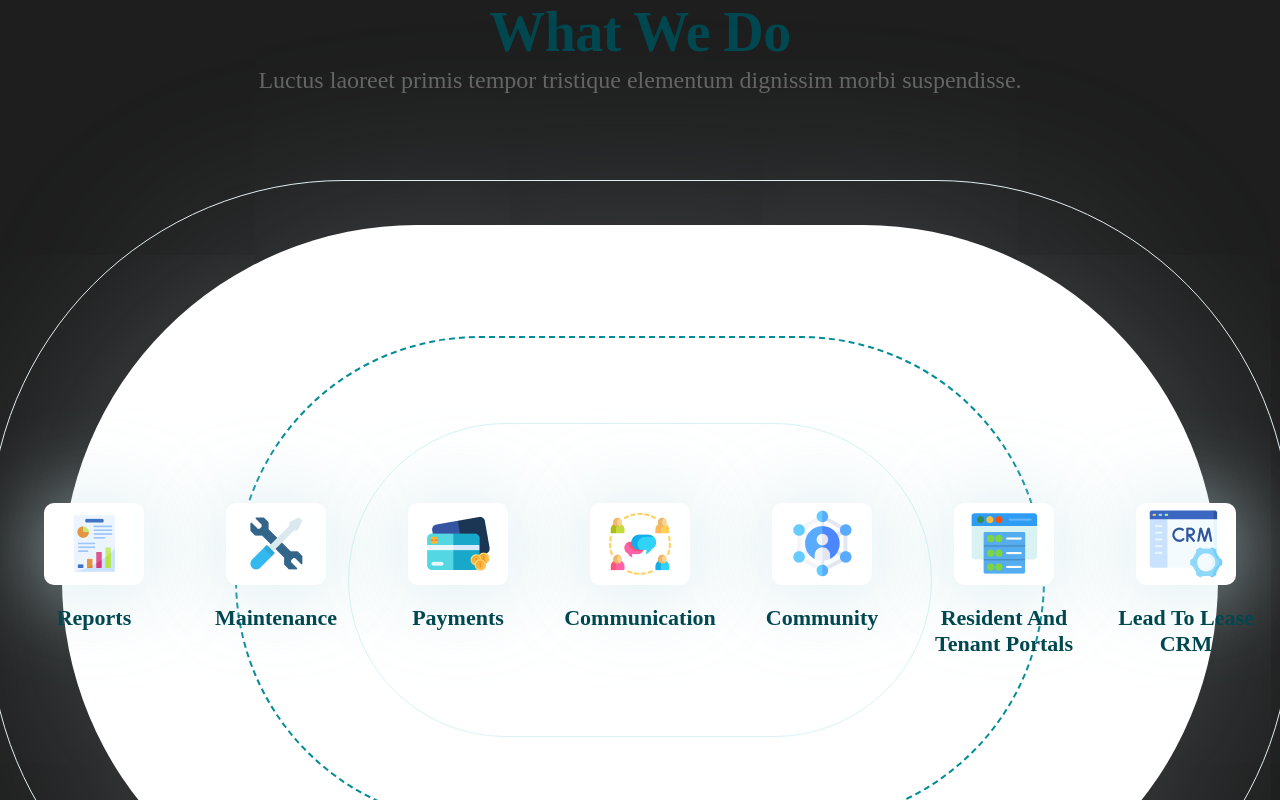
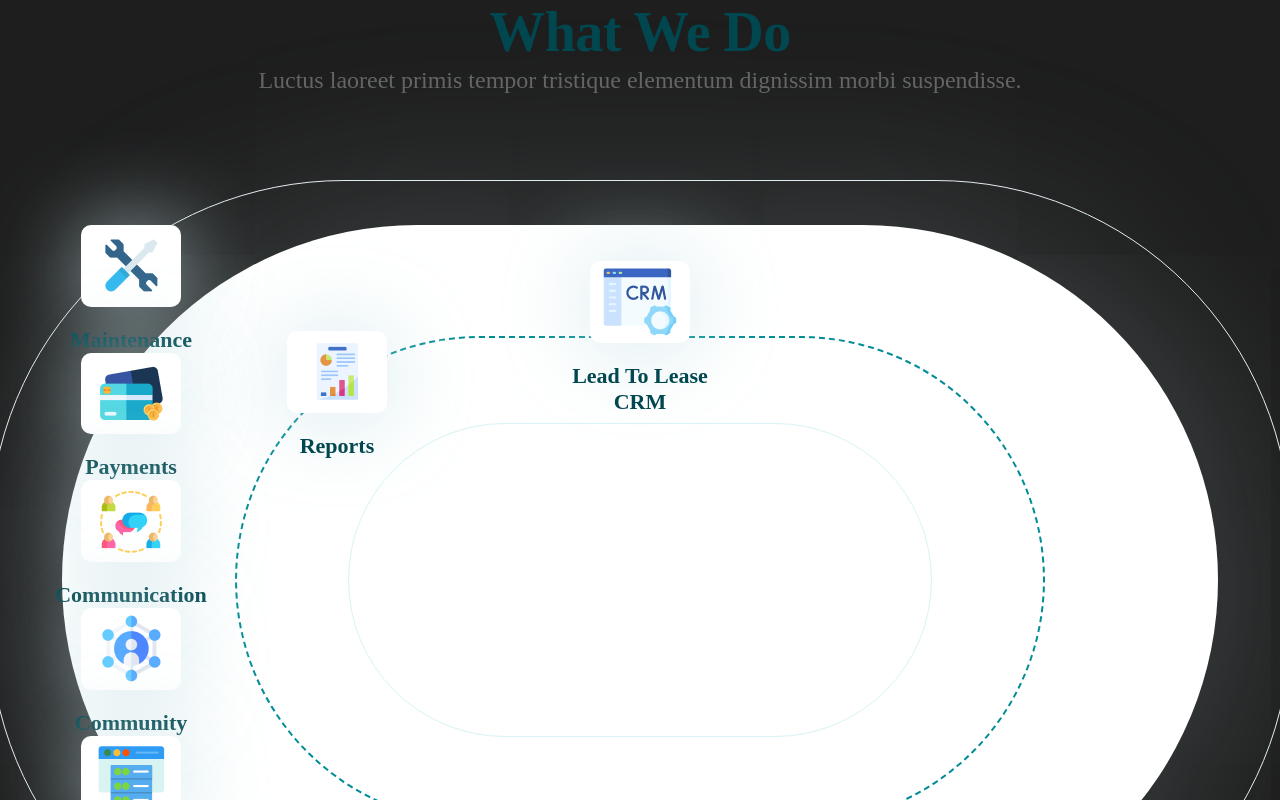
Before and after one commit to Avi-s-Work/payquad, a React (Create React App) app: page / in a window 1280 px wide. Shown: the top 800 px of the page. Built offline with nearby package versions, Linux system fonts and the light colour scheme.

Commit message:
inheritance

```diff
--- a/src/App.css
+++ b/src/App.css
@@ -56,8 +56,9 @@
 }
 
 .icons {
+  width: 1156px;
+  height: 710px;
   position: absolute;
-  display: flex;
 }
 
 .icon {
@@ -72,8 +73,6 @@
 }
 
 .icon-title {
-  width: 182px;
-  height: 52px;
   font-family: "Work Sans";
   font-style: normal;
   font-weight: 600;
@@ -85,7 +84,20 @@
   margin-top: 20px;
 }
 
+.report {
+  top: 106px;
+  left: 206px;
+  position: inherit;
+}
+
+.lead {
+  top: 36px;
+  left: 509px;
+  position: inherit;
+}
+
 .single-icon {
+  width: 138px;
   display: flex;
   flex-direction: column;
   align-items: center;
```
